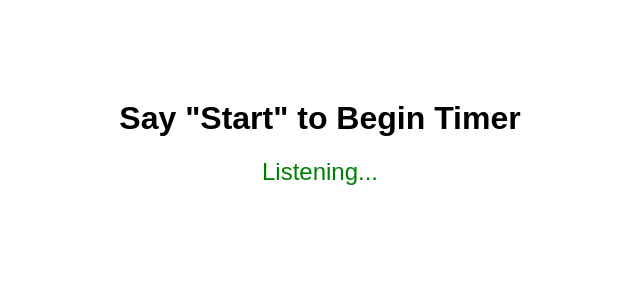
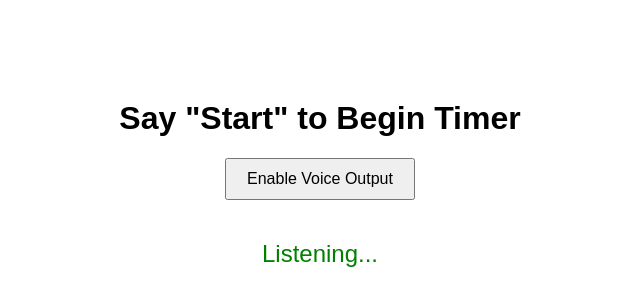
Before and after one commit to OmerTar/VoiceTimer, a plain HTML site: page index.html in a window 1280 px wide. Shown: the whole page, without its empty margins (320-960 px from the left). Drawn offline with Linux system fonts and the light colour scheme.

Commit message:
Update index.html

```diff
--- a/index.html
+++ b/index.html
@@ -20,10 +20,16 @@
       font-size: 40px;
       color: #333;
     }
+    #enable-voice-btn {
+      font-size: 16px;
+      margin-bottom: 20px;
+      padding: 10px 20px;
+    }
   </style>
 </head>
 <body>
   <h1>Say "Start" to Begin Timer</h1>
+  <button id="enable-voice-btn" onclick="enableVoice()">Enable Voice Output</button>
   <div id="message">Listening...</div>
   <div id="countdown"></div>
 
@@ -31,9 +37,18 @@
     let timer = null;
     let countdownInterval = null;
     let timeLeft = 30;
+    let voiceEnabled = false;
+
+    function enableVoice() {
+      voiceEnabled = true;
+      speechSynthesis.speak(new SpeechSynthesisUtterance("Voice enabled"));
+      document.getElementById('enable-voice-btn').style.display = 'none';
+    }
 
     function say(text) {
       console.log("Speaking:", text);
+      if (!voiceEnabled) return;
+      speechSynthesis.cancel();
       const utterance = new SpeechSynthesisUtterance(text);
       utterance.onend = () => {
         recognition.start();
```
